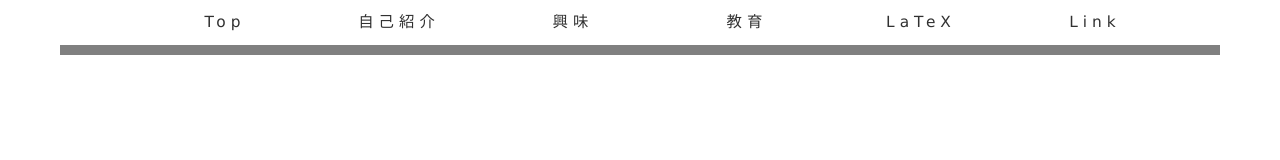
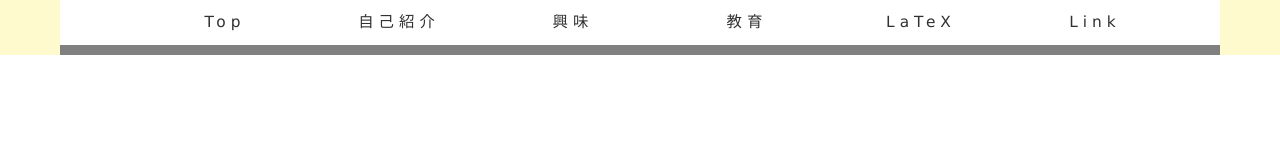
Before and after one commit to nkmath/nkmath.github.io, a plain HTML site: page head.html in a window 1280 px wide. Drawn offline with Linux system fonts and the light colour scheme.

Commit message:
Update headstyle.css

```diff
--- a/headstyle.css
+++ b/headstyle.css
@@ -117,8 +117,8 @@ body{
 	background-color: white;
 	margin: 0;
 	border-top: 0;
-	border-right: solid 60px white;
-	border-left: solid 60px white;
+	border-right: solid 60px #FFFACD;
+	border-left: solid 60px #FFFACD;
 	border-bottom: 0;
 }
 /*#fff8dc*/
```
